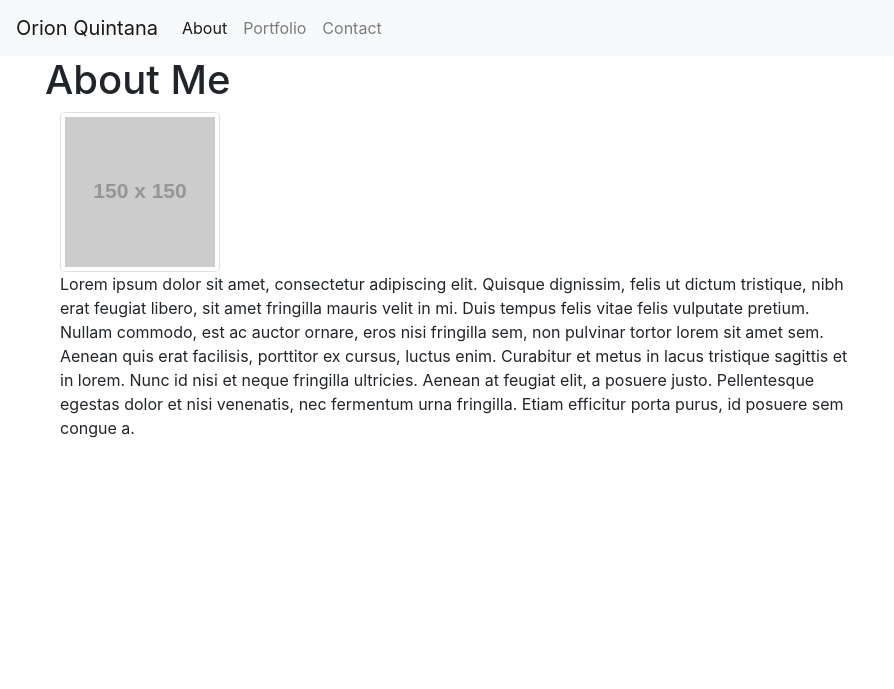
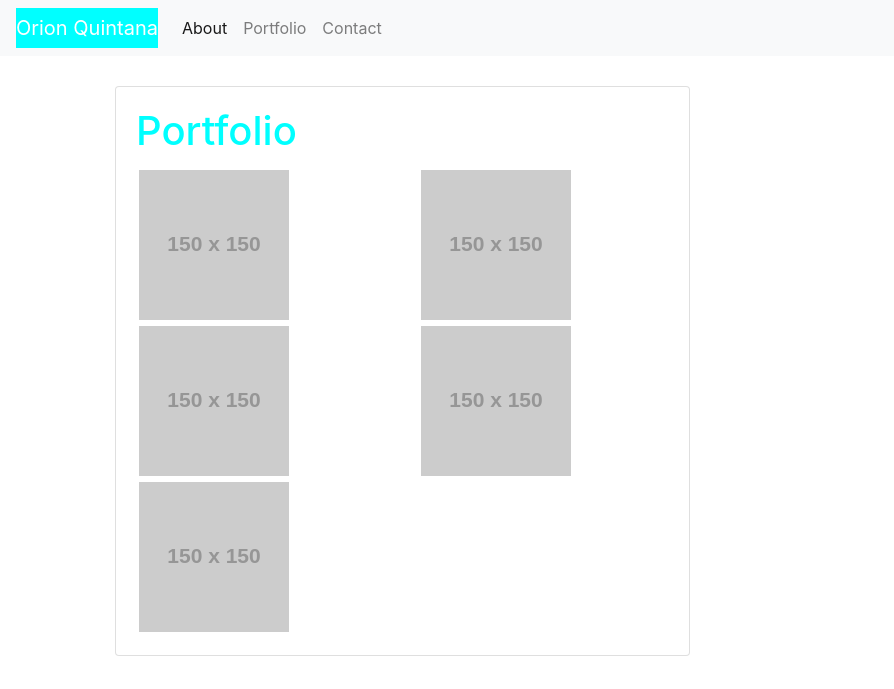
Before and after one commit to orionvtg/responsive-portfolio, a plain HTML site: page portfolio.html in a window 1280 px wide. Shown: the whole page, without its empty margins (0-894 px from the left). Drawn offline with nearby package versions, Linux system fonts and the light colour scheme; placeholder pictures from the web are drawn by us.

Commit message:
fixing margin issue with portfolio

```diff
--- a/portfolio.html
+++ b/portfolio.html
@@ -10,17 +10,19 @@
   <title>Document</title>
 </head>
 
+<body>
+
   <!-- navbar content -->
 
-<nav class="navbar navbar-expand-lg navbar-light bg-light">
-  <a class="navbar-brand" href="#">Orion Quintana</a>
+  <nav class="navbar navbar-expand-lg navbar-light bg-light form-inline">
+    <a class="navbar-brand" style="background-color: cyan; color: white;">Orion Quintana</a>
     <button class="navbar-toggler" type="button" data-toggle="collapse" data-target="#navbarTogglerDemo02" aria-controls="navbarTogglerDemo02" aria-expanded="false" aria-label="Toggle navigation">
       <span class="navbar-toggler-icon"></span>
     </button>
 
     <div class="collapse navbar-collapse" id="navbarTogglerDemo02">
       <ul class="navbar-nav mr-auto mt-2 mt-lg-0">
-      <li class="nav-item active">
+        <li class="nav-item active ">
           <a class="nav-link" href="index.html">About<span class="sr-only">(current)</span></a>
         </li>
         <li class="nav-item">
@@ -33,38 +35,66 @@
     </div>
   </nav>
 
-<body>
+    <!-- Creating the grid for the content card -->
+
     <div class="container push_right">
-    <div class=“row”>
-      <div class=“col-md-8”>
-        <div class=“page-header”>
-          <h1>About Me</h1>
+
+      <div class="row">
+
+        <div class="col-md-7">
+
+          <div class="card">
+
+            <div class="card-body">
+
+              <h1 class="card-title" style="color: cyan;">Portfolio</h1>
+
+            <!-- starting a new row for 2 portfolio items -->
+
+                  <div class="row">
+
+        <div class="col-md-6">
+
+          <img class="image-fluid" src="http://placehold.it/150x150" alt="placeholder img">
+
         </div>
-        <div class=“row”>
-          <div class="col-md-3">
-            <img
-              src="http://placehold.it/150x150"
-              alt="Placeholder"
-              class="img-thumbnail"
-            />
+
+          <div class="col-md-6">
+
+             <img class="image-fluid" src="http://placehold.it/150x150" alt="placeholder img">
           </div>
-          <div class="col-md-9">
-            <p>
-              Lorem ipsum dolor sit amet, consectetur adipiscing elit. Quisque
-              dignissim, felis ut dictum tristique, nibh erat feugiat libero,
-              sit amet fringilla mauris velit in mi. Duis tempus felis vitae
-              felis vulputate pretium. Nullam commodo, est ac auctor ornare,
-              eros nisi fringilla sem, non pulvinar tortor lorem sit amet sem.
-              Aenean quis erat facilisis, porttitor ex cursus, luctus enim.
-              Curabitur et metus in lacus tristique sagittis et in lorem. Nunc
-              id nisi et neque fringilla ultricies. Aenean at feugiat elit, a
-              posuere justo. Pellentesque egestas dolor et nisi venenatis, nec
-              fermentum urna fringilla. Etiam efficitur porta purus, id
-              posuere sem congue a.
-            </p>
+              </div>
+
+              <!-- another new row for portfolio items -->
+
+              <div class="row">
+
+                <div class="col-md-6">
+
+                  <img class="image-fluid" src="http://placehold.it/150x150" alt="placeholder img">
+
+                </div>
+
+                <div class="col-md-6">
+
+                  <img class="image-fluid" src="http://placehold.it/150x150" alt="placeholder img">
+                </div>
+              </div>
+
+              <div class="row">
+
+                <div class="col-md-6">
+
+                  <img class="image-fluid" src="http://placehold.it/150x150" alt="placeholder img">
+
+                </div>
+              </div>
+            </div>
+
         </div>
       </div>
     </div>
 
 </body>
+
 </html>
--- a/styles.css
+++ b/styles.css
@@ -4,10 +4,11 @@
 
 img {
   padding: 3px;
+  margin: 0px;
 }
-
+/*
 @media screen and (min-width: 700px) {
   .push_right {
     margin-left: 30px;
   }
-}
+} */
```
Lines whose indentation alone changed are shown as unchanged.
